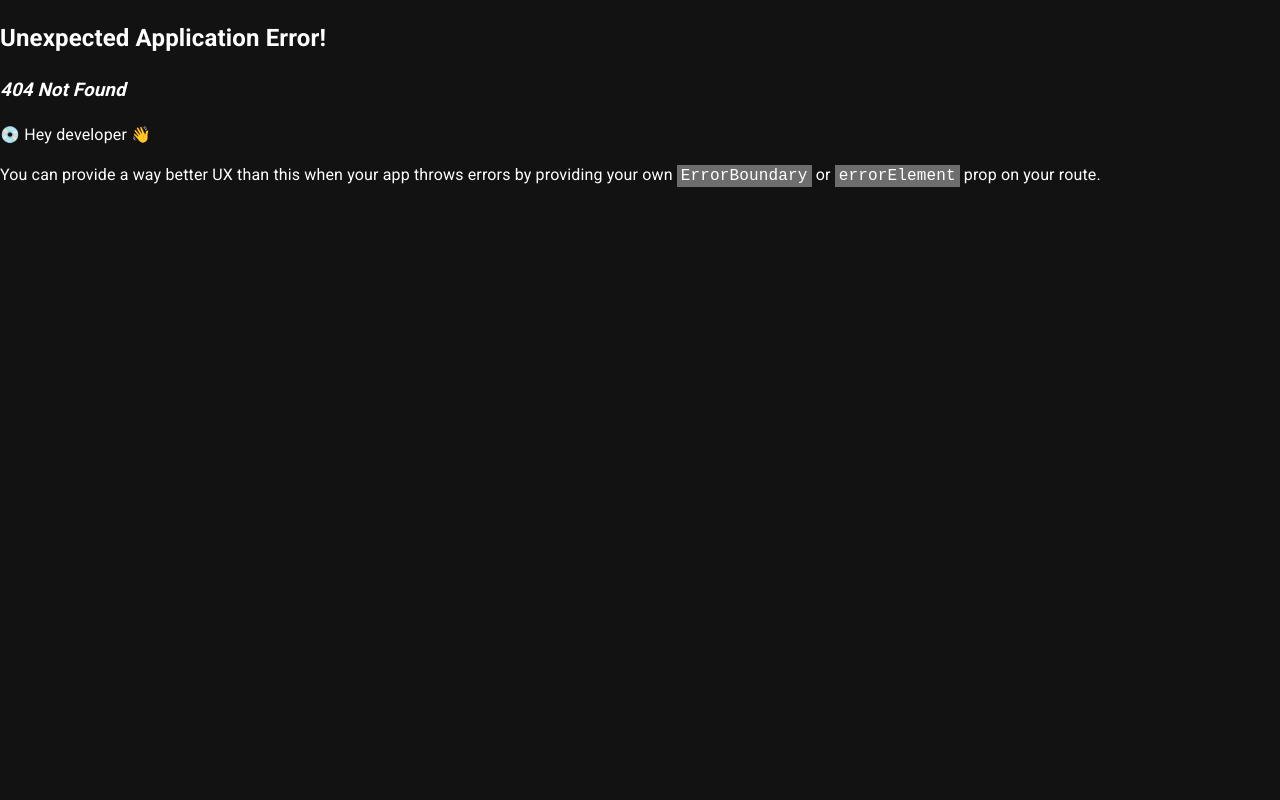
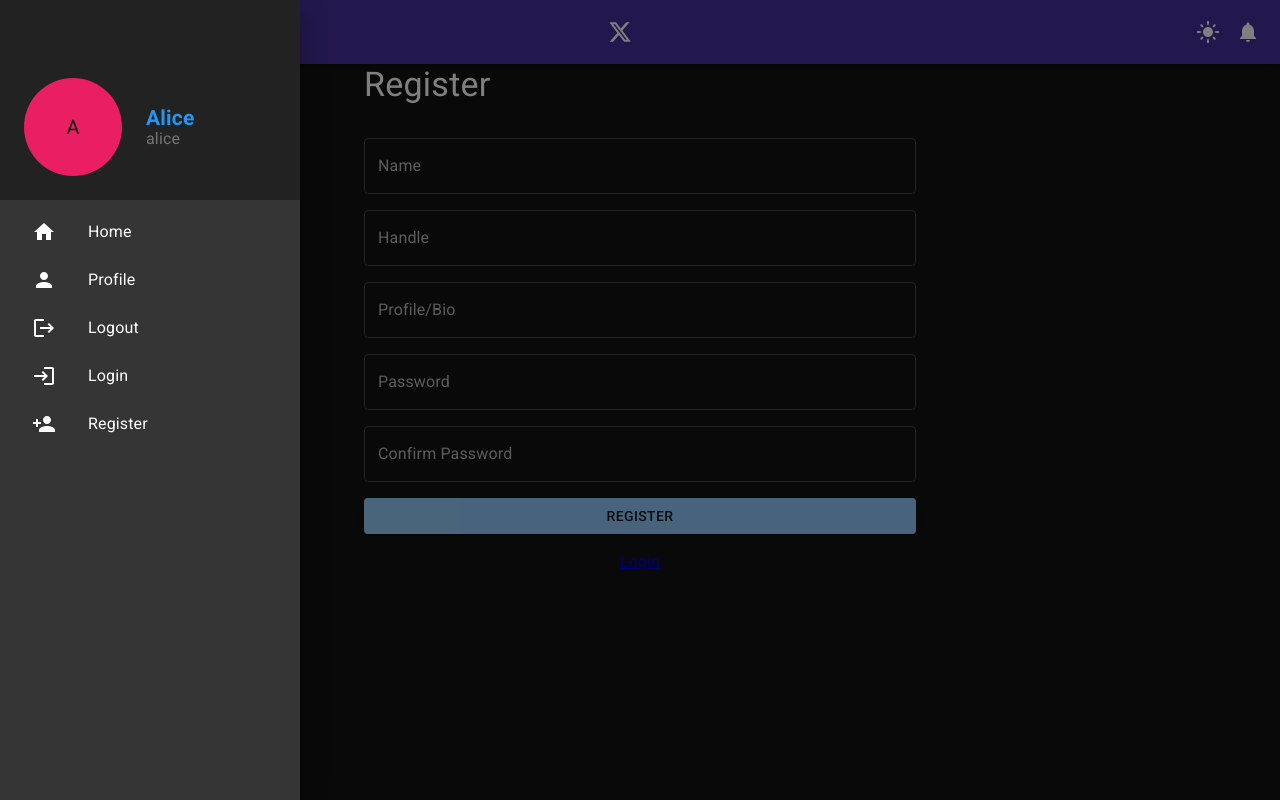
Before and after one commit to Xpade16/rsd24, a React (Vite) app in the folder x-app/: page /register in a window 1280 px wide. Before the commit this address had no page. Built offline with nearby package versions, Linux system fonts and the light colour scheme; a web font is replaced by a local one.

Commit message:
Add Regsiter Page

```diff
--- a/x-app/src/App.jsx
+++ b/x-app/src/App.jsx
@@ -2,6 +2,7 @@ import{createBrowserRouter, RouterProvider} from "react-router-dom";
 import Layout from "./Layout";
 import Home  from "./pages/Home";
 import Login from "./pages/Login";
+import Register from "./pages/Register";
 
 const router = createBrowserRouter([
   {
@@ -15,6 +16,10 @@ const router = createBrowserRouter([
       {
         path: "/login",
         element: <Login />
+      },
+      {
+        path: "/register",
+        element: <Register />
       }
     ]
   }
--- a/x-app/src/components/AppDrawer.jsx
+++ b/x-app/src/components/AppDrawer.jsx
@@ -86,7 +86,10 @@ export default function AppDrawer() {
                         <ListItemText primary="Login"/>
                     </ListItemButton>
                 </ListItem>
-                <ListItem disablePadding>
+                <ListItem disablePadding onClick={()=>{
+                        navigate("/register");
+                        setOpenDrawer(false);
+                    }}>
                     <ListItemButton disableRipple>
                         <ListItemIcon>
                             <RegisterIcon/>
--- a/x-app/src/pages/Login.jsx
+++ b/x-app/src/pages/Login.jsx
@@ -1,17 +1,59 @@
-import { Box, TextField, Typography, Button } from "@mui/material";
+import { Box, TextField, Typography, Button, Alert } from "@mui/material";
+import { useRef, useState } from "react";
+import { Link } from "react-router-dom";
+export default function Login() {
+    const handleRef = useRef();
+    const passwordRef = useRef();
 
-export default function Login() {
-
-    return <Box>
+    const [hasError, setHasError] = useState(false);
+    return (<Box>
         <Typography variant="h4">
             Login
         </Typography>
         <Box sx={{ mt: 4 }}>
-            <form onSubmit={e => { e.preventDefault(); }}>
-                <TextField sx={{ mb: 2 }} label="UserName" variant="outlined" fullWidth />
-                <TextField sx={{ mb: 2 }} label="Password" type="password" variant="outlined" fullWidth />
-                <Button type="submit" variant="contained" fullWidth>Login</Button>
+            <form onSubmit={e => {
+                e.preventDefault();
+                const handle = handleRef.current.value;
+                const password = passwordRef.current.value;
+
+                if (!handle || !password) {
+                    setHasError(true);
+                } else {
+                    setHasError(false);
+                }
+
+                return false;
+            }}>
+                {hasError && (
+                    <Alert
+                        severity="warning"
+                        sx={{ mb: 4 }}>
+                        handle or password required
+                    </Alert>
+                )}
+                <TextField
+                    label="Handle"
+                    fullWidth
+                    sx={{ mb: 2 }}
+                    inputRef={handleRef}
+                />
+                <TextField
+                    label="Password"
+                    fullWidth
+                    type="password"
+                    sx={{ mb: 2 }}
+                    inputRef={passwordRef}
+                />
+                <Button
+                    type="submit"
+                    variant="contained"
+                    fullWidth>
+                    Login
+                </Button>
             </form>
+            <Box sx={{ mt: 2, textAlign: 'center' }}>
+                <Link to="/register">Register</Link>
+            </Box>
         </Box>
-    </Box>
+    </Box>)
 }
--- a/x-app/src/pages/Register.jsx
+++ b/x-app/src/pages/Register.jsx
@@ -0,0 +1,101 @@
+import { Box, TextField, Typography, Button, Alert } from "@mui/material";
+import { useRef, useState } from "react";
+import { Link } from "react-router-dom";
+export default function Register() {
+    const nameRef = useRef();
+    const handleRef = useRef();
+    const profileRef = useRef();
+    const passwordRef = useRef();
+    const confirmPasswordRef = useRef();
+
+    const [hasError, setHasError] = useState(false);
+    const [passwordValidation, setPasswordValidation] = useState(false);
+    return (<Box>
+        <Typography variant="h4">
+            Register
+        </Typography>
+        <Box sx={{ mt: 4 }}>
+            <form onSubmit={e => {
+                e.preventDefault();
+                const name = name.current.value;
+                const handle = handleRef.current.value;
+                const profile = profile.current.value;
+                const password = passwordRef.current.value;
+                const confirmPassword = confirmPasswordRef.current.value;
+
+
+                if (!name || !handle || !password) {
+                    setHasError(true);
+                } else {
+                    setHasError(false);
+                }
+                return false;
+            }}>
+                {hasError && (
+                    <Alert
+                        severity="warning"
+                        sx={{ mb: 4 }}>
+                        name, handle or password required
+                    </Alert>
+                )}
+                {passwordValidation && (
+                    <Alert
+                        severity="warning"
+                        sx={{ mb: 4 }}>
+                        Passwords does not match
+                    </Alert>
+                )}
+                <TextField
+                    label="Name"
+                    fullWidth
+                    sx={{ mb: 2 }}
+                    inputRef={nameRef}
+                />
+                <TextField
+                    label="Handle"
+                    fullWidth
+                    sx={{ mb: 2 }}
+                    inputRef={handleRef}
+                />
+                <TextField
+                    label="Profile/Bio"
+                    fullWidth
+                    sx={{ mb: 2 }}
+                    inputRef={profileRef}
+                />
+                <TextField
+                    label="Password"
+                    fullWidth
+                    type="password"
+                    sx={{ mb: 2 }}
+                    inputRef={passwordRef}
+                />
+                <TextField
+                    label="Confirm Password"
+                    fullWidth
+                    type="password"
+                    sx={{ mb: 2 }}
+                    inputRef={confirmPasswordRef}
+                    onChange={() => {
+                        const password = passwordRef.current.value;
+                        const confirmPassword = confirmPasswordRef.current.value;
+                        if (password != confirmPassword) {
+                            setPasswordValidation(true);
+                        } else {
+                            setPasswordValidation(false);
+                        }
+                    }}
+                />
+                <Button
+                    type="submit"
+                    variant="contained"
+                    fullWidth>
+                    Register
+                </Button>
+            </form>
+            <Box sx={{ mt: 2, textAlign: 'center' }}>
+                <Link to="/login">Login</Link>
+            </Box>
+        </Box>
+    </Box>)
+}
```
